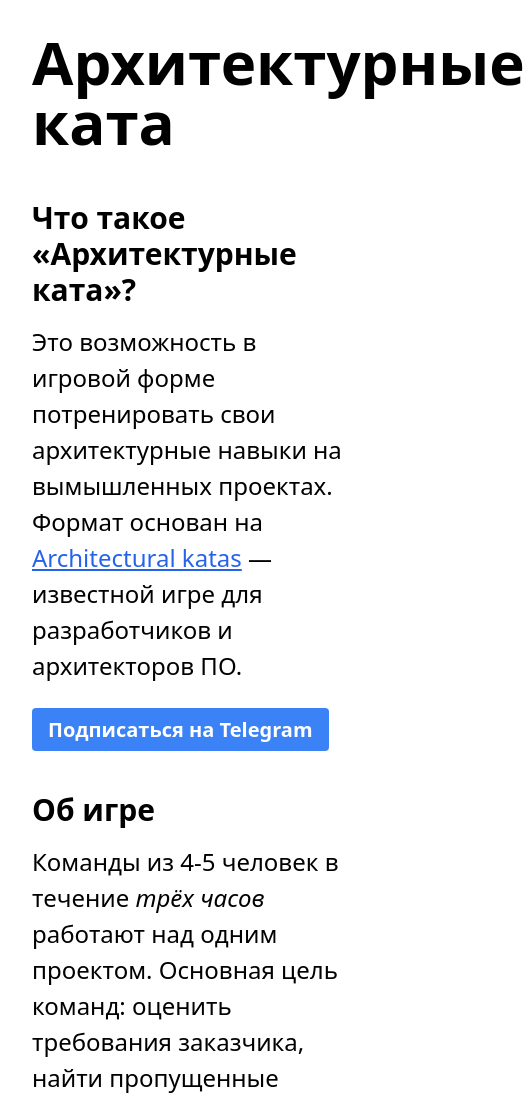
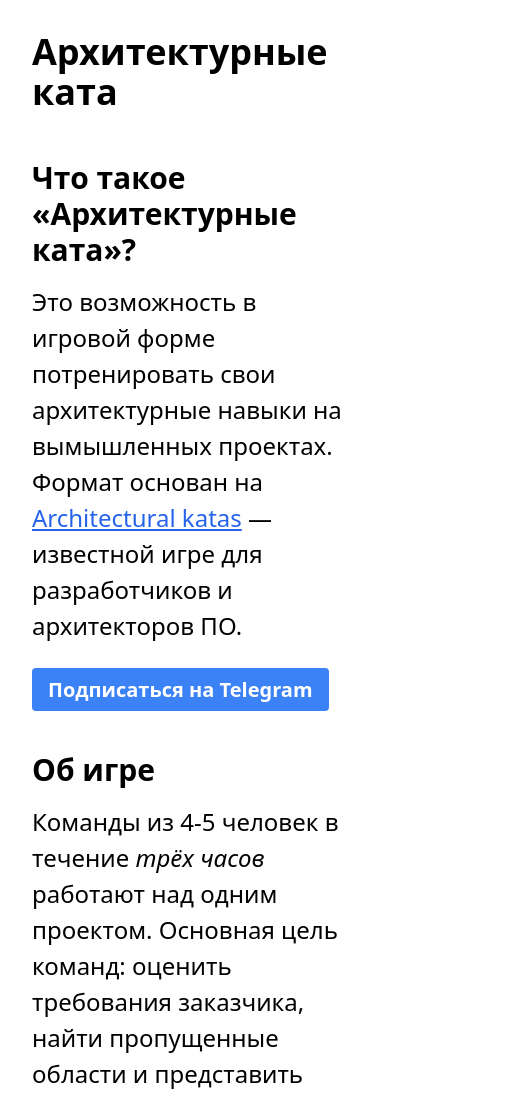
Before and after one commit to evamanson/archkatas, a plain HTML site: page public/index.html in a window 390 px wide. Shown: the top 1100 px of the page, 525 px wide, since content can reach past the window. Drawn offline with nearby package versions, Linux system fonts and the light colour scheme.

Commit message:
Сделать адаптивным заголовок

```diff
--- a/public/index.html
+++ b/public/index.html
@@ -17,7 +17,7 @@
 </head>
 <body class="container p-8 w-auto xl:p-16 lg:p-12 xl:w-3/5 lg:w-2/3 font-sans text-xl text-left font-normal antialiased">
   <header>
-    <h1 class="text-6xl font-sans font-bold">Архитектурные ката</h1>
+    <h1 class="font-sans font-bold text-4xl sm:text-4xl md:text-4xl lg:text-4xl xl:text-6xl">Архитектурные ката</h1>
   </header>
 
   <section class="pt-12">
```
